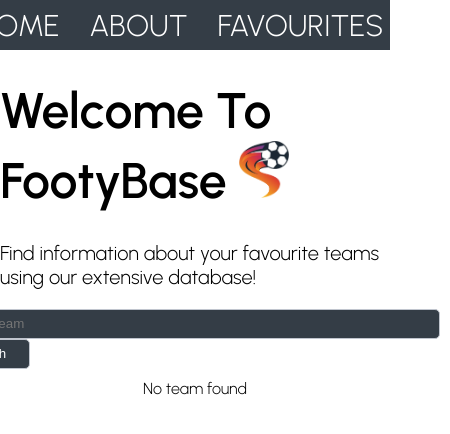
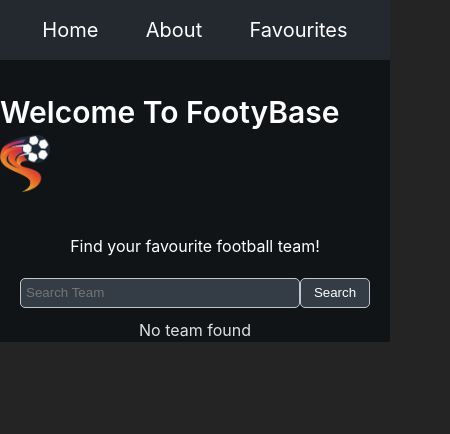
Before and after one commit to Sternax/Vite_Vue_Labb2_Axel_Sterner, a Vue app in the folder vite-vue-labb2/: page /#/HomePage in a window 390 px wide. Shown: the top 434 px of the page, 450 px wide, since content can reach past the window. Built offline with nearby package versions, Linux system fonts and the light colour scheme.

Commit message:
Adapted for mobile, fixed some things

```diff
--- a/vite-vue-labb2/index.html
+++ b/vite-vue-labb2/index.html
@@ -3,12 +3,7 @@
   <head>
     <meta charset="UTF-8" />
     <meta name="viewport" content="width=device-width, initial-scale=1.0" />
-    <link rel="preconnect" href="https://fonts.googleapis.com" />
-    <link rel="preconnect" href="https://fonts.gstatic.com" crossorigin />
-    <link
-      href="https://fonts.googleapis.com/css2?family=Bricolage+Grotesque:opsz,wght@12..96,200..800&family=Dosis:wght@200..800&family=Urbanist:ital,wght@0,100..900;1,100..900&display=swap"
-      rel="stylesheet"
-    />
+
     <title>Axel Sterners Labb</title>
   </head>
   <body>
--- a/vite-vue-labb2/src/App.vue
+++ b/vite-vue-labb2/src/App.vue
@@ -3,9 +3,9 @@
 <template>
   <nav>
     <ul>
-      <li><RouterLink to="/HomePage">HOME</RouterLink></li>
-      <li><RouterLink to="/AboutPage">ABOUT</RouterLink></li>
-      <li><RouterLink to="/FavouritesPage">FAVOURITES</RouterLink></li>
+      <li><RouterLink to="/HomePage">Home</RouterLink></li>
+      <li><RouterLink to="/AboutPage">About</RouterLink></li>
+      <li><RouterLink to="/FavouritesPage">Favourites</RouterLink></li>
     </ul>
   </nav>
 
@@ -17,18 +17,7 @@
 </template>
 
 <style scoped>
-.urbanist-font-style {
-  font-family: "Urbanist", serif;
-  font-optical-sizing: auto;
-  font-weight: 200;
-  font-style: normal;
-}
-
 * {
-  font-family: "Urbanist", serif;
-  font-optical-sizing: auto;
-  font-weight: 300;
-  font-style: normal;
   margin: 0;
   padding: 0;
   box-sizing: border-box;
@@ -38,8 +27,8 @@ nav {
   display: flex;
   justify-content: center;
   align-items: center;
-  background-color: #343d46;
-  height: 50px;
+  background-color: #23292f;
+  height: 60px;
   margin-bottom: 30px;
 }
 
@@ -48,15 +37,36 @@ ul {
   flex-direction: row;
   justify-content: center;
   align-items: center;
+  text-align: center;
   list-style-type: none;
   width: 100%;
+  margin: 0;
+  padding: 0;
+}
+
+li {
+  display: flex;
+  justify-content: center;
+  align-items: center;
 }
 
 li a {
   text-decoration: none;
   color: white;
-  margin-right: 30px;
+  margin: 0 20px;
   font-size: 30px;
+  border-radius: 5px;
+  padding: 0 5px;
+  display: flex;
+  justify-content: center;
+  align-items: center;
+  height: 100%;
+  transition: all 0.5s ease;
+}
+
+li a:hover {
+  cursor: pointer;
+  background-color: #343d46;
 }
 
 main {
@@ -65,4 +75,24 @@ main {
   align-items: center;
   flex-direction: column;
 }
+
+@media screen and (max-width: 600px) {
+  * {
+    margin: 0;
+    padding: 0;
+    box-sizing: border-box;
+  }
+
+  ul {
+    display: flex;
+    flex-direction: row;
+    justify-content: space-evenly;
+    align-items: center;
+  }
+
+  li a {
+    font-size: 20px;
+    margin: 0;
+  }
+}
 </style>
--- a/vite-vue-labb2/src/components/LikedTeams.vue
+++ b/vite-vue-labb2/src/components/LikedTeams.vue
@@ -37,4 +37,20 @@ onMounted(() => {
     <input type="button" value="Save Team as Favourite" @click="saveTeam" />
   </div>
 </template>
-<style scoped></style>
+<style scoped>
+input {
+  margin: 10px;
+  padding: 10px;
+  border-radius: 5px;
+  border: 1px solid #c0c5ce;
+  color: white;
+  background-color: #343d46;
+}
+
+input:hover {
+  cursor: pointer;
+  background-color: #c0c5ce;
+  border: 1px solid #343d46;
+  color: #343d46;
+}
+</style>
--- a/vite-vue-labb2/src/components/SearchBox.vue
+++ b/vite-vue-labb2/src/components/SearchBox.vue
@@ -44,4 +44,21 @@ const onSearch = () => {
   color: white;
   background-color: #343d46;
 }
+
+#searchButton:hover {
+  cursor: pointer;
+  background-color: #c0c5ce;
+  border: 1px solid #343d46;
+  color: #343d46;
+}
+
+@media screen and (max-width: 600px) {
+  #searchField {
+    width: 280px;
+    margin: 0;
+  }
+  #searchButton {
+    width: 70px;
+  }
+}
 </style>
--- a/vite-vue-labb2/src/components/SocialMediaLinks.vue
+++ b/vite-vue-labb2/src/components/SocialMediaLinks.vue
@@ -36,15 +36,27 @@ function formatUrl(url) {
 .socialMedias {
   width: 30px;
   height: 30px;
-  margin: 5px;
 }
 #socialMediasContainer {
-  background-color: #c0c5ce;
   width: 600px;
   display: flex;
-  justify-content: space-evenly;
+  justify-content: center;
   text-align: center;
-  padding: 10px;
-  border-radius: 10px;
+  padding: 5px;
+  border-radius: 5px;
+  background-color: #c0c5ce;
+  margin: 10px;
+}
+
+#socialMediasContainer a {
+  height: 30px;
+  width: 30px;
+  margin: 0 30px;
+}
+
+@media screen and (max-width: 600px) {
+  #socialMediasContainer {
+    width: 350px;
+  }
 }
 </style>
--- a/vite-vue-labb2/src/components/TeamDescription.vue
+++ b/vite-vue-labb2/src/components/TeamDescription.vue
@@ -25,5 +25,17 @@ defineProps({ team: Object });
 }
 #teamDescriptionContainer h3 {
   font-size: 40px;
+  margin-bottom: 30px;
+}
+
+@media screen and (max-width: 600px) {
+  #teamDescriptionContainer {
+    width: 350px;
+    margin-top: 10px;
+  }
+
+  #teamDescription {
+    font-size: 16px;
+  }
 }
 </style>
--- a/vite-vue-labb2/src/components/TeamInfo.vue
+++ b/vite-vue-labb2/src/components/TeamInfo.vue
@@ -8,22 +8,25 @@
     <p class="teamInfo">League: {{ team.strLeague }}</p>
     <p class="teamInfo">Stadium: {{ team.strStadium }}</p>
     <p class="teamInfo">Stadium Capacity: {{ team.intStadiumCapacity }}</p>
+    <LikedTeams :team="team" />
   </div>
 </template>
 
 <script setup>
 defineProps({ team: Object });
+import LikedTeams from "../components/LikedTeams.vue";
 </script>
 
 <style scoped>
 #teamBadge {
-  width: 100px;
-  height: 100px;
+  width: 150px;
+  height: 150px;
   margin: 10px;
 }
 #teamTitle {
   font-weight: 600;
   font-size: 40px;
+  margin-bottom: 20px;
 }
 #teamInfoContainer {
   margin: 10px;
@@ -32,6 +35,10 @@ defineProps({ team: Object });
   color: white;
   width: 600px;
   text-align: center;
-  border-radius: 10px;
+  border-radius: 5px;
+}
+
+.teamInfo {
+  font-size: 18px;
 }
 </style>
--- a/vite-vue-labb2/src/style.css
+++ b/vite-vue-labb2/src/style.css
@@ -1,5 +1,24 @@
+:root {
+  font-family: Inter, system-ui, Avenir, Helvetica, Arial, sans-serif;
+  line-height: 1.5;
+  font-weight: 400;
+
+  color-scheme: light dark;
+  color: rgba(255, 255, 255, 0.87);
+  background-color: #242424;
+
+  font-synthesis: none;
+  text-rendering: optimizeLegibility;
+  -webkit-font-smoothing: antialiased;
+  -moz-osx-font-smoothing: grayscale;
+}
+
 * {
   margin: 0;
   padding: 0;
   box-sizing: border-box;
 }
+
+body {
+  background-color: #111417;
+}
--- a/vite-vue-labb2/src/views/AboutPage.vue
+++ b/vite-vue-labb2/src/views/AboutPage.vue
@@ -52,4 +52,18 @@ a {
 a:hover {
   transform: scale(1.1);
 }
+
+@media screen and (max-width: 600px) {
+  #footballAboutPage {
+    width: 350px;
+  }
+
+  h1 {
+    font-size: 30px;
+  }
+
+  p {
+    font-size: 16px;
+  }
+}
 </style>
--- a/vite-vue-labb2/src/views/FavouritesPage.vue
+++ b/vite-vue-labb2/src/views/FavouritesPage.vue
@@ -21,7 +21,7 @@ onMounted(() => {
 <template>
   <div>
     <h1>Favourited Teams</h1>
-    <ul>
+    <ul v-if="savedTeams.length > 0">
       <li v-for="team in savedTeams" :key="team.idTeam" class="team-item">
         <div class="team-info">
           <h2>{{ team.strTeam }}</h2>
@@ -43,6 +43,7 @@ onMounted(() => {
         />
       </li>
     </ul>
+    <p id="noTeamInFavourites" v-else>No Teams Added to Favourites</p>
   </div>
 </template>
 <style scoped>
@@ -55,6 +56,7 @@ onMounted(() => {
 h1 {
   font-size: 50px;
   margin-bottom: 30px;
+  text-align: center;
 }
 
 #removeTeamButton {
@@ -89,4 +91,30 @@ ul {
   margin-bottom: 20px;
   margin-top: 20px;
 }
+
+#noTeamInFavourites {
+  font-size: 30px;
+  text-align: center;
+}
+
+@media screen and (max-width: 600px) {
+  h1 {
+    font-size: 30px;
+    text-align: center;
+  }
+
+  .team-item {
+    width: 350px;
+  }
+
+  .teamBadge {
+    height: 50px;
+    width: 50px;
+  }
+
+  #noTeamInFavourites {
+    font-size: 20px;
+    text-align: center;
+  }
+}
 </style>
--- a/vite-vue-labb2/src/views/HomePage.vue
+++ b/vite-vue-labb2/src/views/HomePage.vue
@@ -3,17 +3,14 @@
     Welcome To FootyBase <img id="logo" src="/logo.png" alt="FootyBase Logo" />
   </h1>
 
-  <p id="searchBoxDescription">
-    Find information about your favourite teams using our extensive database!
-  </p>
+  <p id="searchBoxDescription">Find your favourite football team!</p>
 
   <SearchBox v-model="teamSearch" @search="onClick" />
 
   <div id="teamContainer" v-if="team">
     <TeamInfo :team="team" />
+    <TeamDescription :team="team" />
     <SocialMediaLinks :team="team" />
-    <TeamDescription :team="team" />
-    <LikedTeams :team="team" />
   </div>
 
   <div v-else>
@@ -28,7 +25,6 @@ import SearchBox from "../components/SearchBox.vue";
 import TeamInfo from "../components/TeamInfo.vue";
 import SocialMediaLinks from "../components/SocialMediaLinks.vue";
 import TeamDescription from "../components/TeamDescription.vue";
-import LikedTeams from "../components/LikedTeams.vue";
 import axios from "axios";
 
 const teamSearch = ref("");
@@ -64,6 +60,7 @@ onMounted(() => {
   margin-bottom: 30px;
   font-size: 50px;
   font-weight: 600;
+  color: white;
 }
 #logo {
   width: 50px;
@@ -72,6 +69,9 @@ onMounted(() => {
 #searchBoxDescription {
   font-size: 20px;
   margin-bottom: 10px;
+  color: white;
+  width: 600px;
+  text-align: center;
 }
 #teamContainer {
   display: flex;
@@ -79,4 +79,22 @@ onMounted(() => {
   align-items: center;
   line-height: 1.5;
 }
+
+@media screen and (max-width: 600px) {
+  #headerTitle {
+    font-size: 30px;
+  }
+  #searchBoxDescription {
+    font-size: 16px;
+    width: 350px;
+  }
+
+  #teamContainer {
+    width: 350px;
+  }
+
+  #teamInfoContainer {
+    width: 350px;
+  }
+}
 </style>
```
